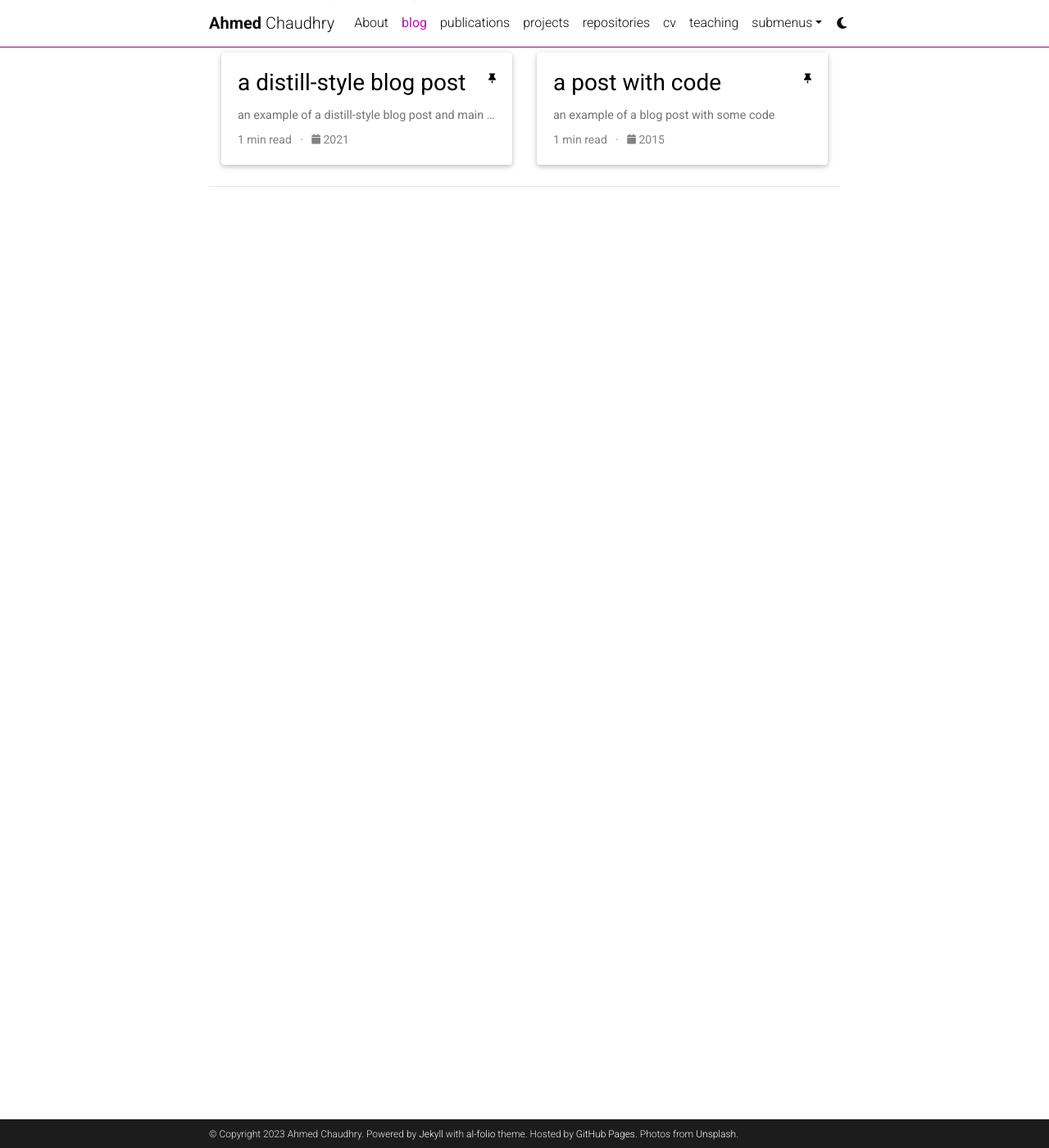
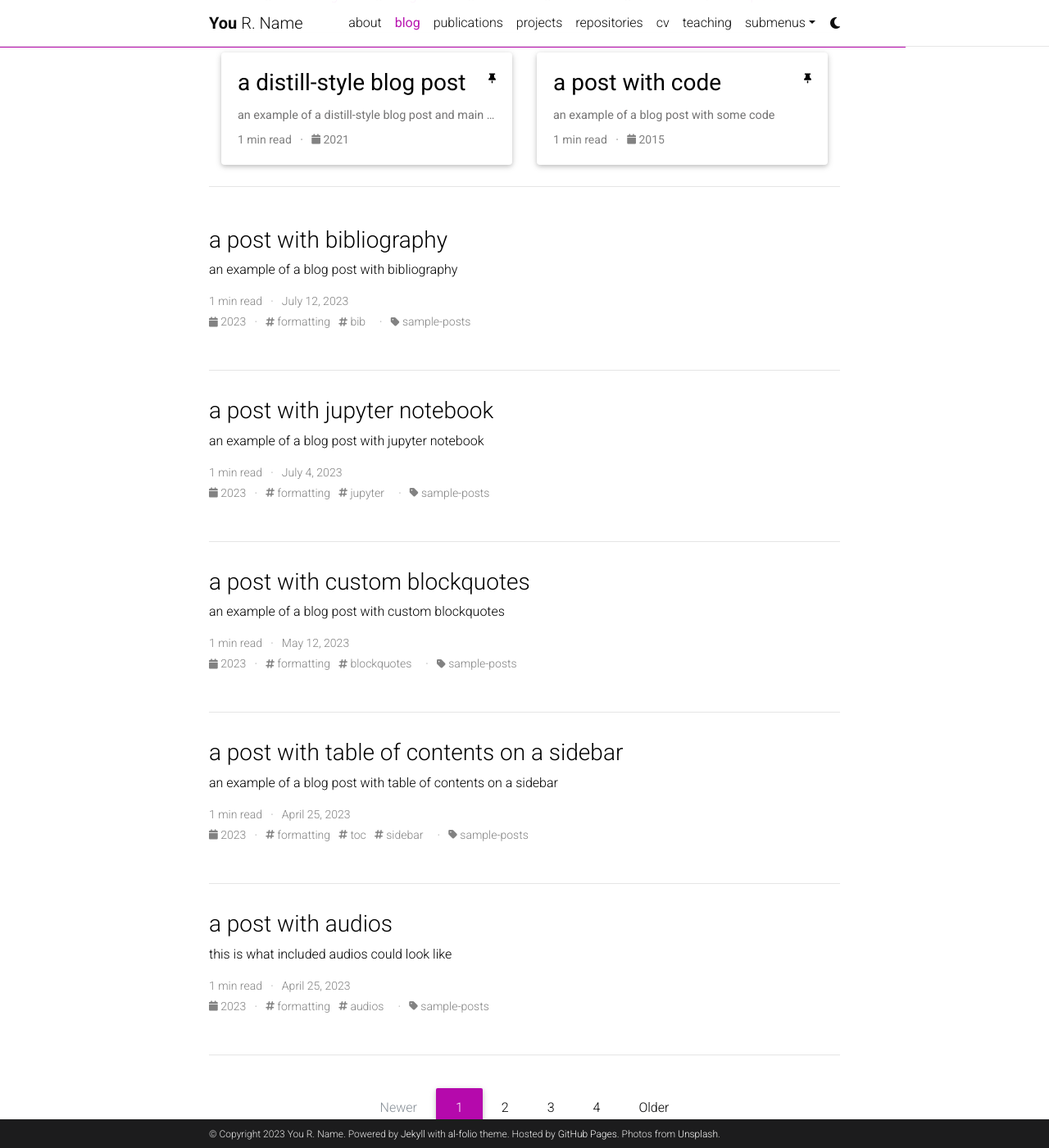
Before and after one commit to ahmedchaudhryy/ahmedchaudhryy.github.io, a Jekyll site: the page built from blog/index.html, in a window 1280 px wide and 1400 px high, scrolled down 385 px. Shown: the whole window at 82% size. Built offline with Jekyll 4.4.1, drawn with Linux system fonts in a browser that asks for light colours; the list of posts is cut into pages by our own code; comment, search, counter and statistics services are not loaded; a style sheet for code colours, icons or effects is not loaded.

Commit message:
chore(template): merge template changes :up:

```diff
--- a/_config.yml
+++ b/_config.yml
@@ -3,10 +3,10 @@
 # -----------------------------------------------------------------------------
 
 title: blank # the website title (if blank, full name will be used instead)
-first_name: Ahmed
-middle_name:
-last_name: Chaudhry
-email: ahmed.ch@ou.edu
+first_name: You
+middle_name: R.
+last_name: Name
+email: you@example.com
 description: > # the ">" symbol means to ignore newlines until "footer_text:"
   A simple, whitespace theme for academics. Based on [*folio](https://github.com/bogoli/-folio) design.
 footer_text: >
@@ -18,8 +18,8 @@ keywords: jekyll, jekyll-theme, academic-website, portfolio-website  # add your
 lang: en # the language of your site (for example: en, fr, cn, ru, etc.)
 icon: ⚛️  # the emoji used as the favicon (alternatively, provide image name in /assets/img/)
 
-url: https://ahmedchaudhryy.github.io
-#baseurl:
+url: https://alshedivat.github.io # the base hostname & protocol for your site
+baseurl: /al-folio # the subpath of your site, e.g. /blog/
 last_updated: false # set to true if you want to display last updated in the footer
 impressum_path:  # set to path to include impressum link in the footer, use the same path as permalink in a page, helps to conform with EU GDPR
 
@@ -45,7 +45,7 @@ repo_trophies:
 # will use title and url fields
 # Take a look to https://github.com/jekyll/jekyll-feed for more customization
 
-rss_icon: false
+rss_icon: true
 
 # -----------------------------------------------------------------------------
 # Layout
@@ -71,16 +71,16 @@ og_image: # The site-wide (default for all links) Open Graph preview image
 # Social integration
 # -----------------------------------------------------------------------------
 
-github_username: ahmedchaudhryy # your GitHub user name
+github_username: # your GitHub user name
 gitlab_username: # your GitLab user name
-twitter_username: ahmedch92 # your Twitter handle
+twitter_username: # your Twitter handle
 mastodon_username: # your mastodon instance+username in the format instance.tld/@username
-linkedin_username: ahmedch92 # your LinkedIn user name
+linkedin_username: # your LinkedIn user name
 telegram_username: # your Telegram user name
-scholar_userid: taGG11wAAAAJ # your Google Scholar ID
+scholar_userid: # your Google Scholar ID
 semanticscholar_id: # your Semantic Scholar ID
 whatsapp_number: # your WhatsApp number (full phone number in international format. Omit any zeroes, brackets, or dashes when adding the phone number in international format.)
-orcid_id: 0000-0002-8354-9650 # your ORCID ID
+orcid_id: # your ORCID ID
 medium_username: # your Medium username
 quora_username: # your Quora username
 publons_id: # your ID on Publons
@@ -107,7 +107,7 @@ discord_id: # your discord id (18-digit unique numerical identifier)
 zotero_username: # your zotero username
 
 contact_note: >
-  I can be reached at my email: ahmed.ch@ou.edu.
+  You can even add a little note about which of these is the best way to reach you.
 
 # -----------------------------------------------------------------------------
 # Analytics and search engine verification
@@ -130,10 +130,10 @@ permalink: /blog/:year/:title/
 
 # Pagination
 pagination:
-  enabled: false
+  enabled: true
 
 related_blog_posts:
-  enabled: false
+  enabled: true
   max_related: 5
 
 # Giscus comments (RECOMMENDED)
@@ -171,19 +171,19 @@ collections:
   news:
     defaults:
       layout: post
-    output: false
+    output: true
     permalink: /news/:path/
   projects:
-    output: false
+    output: true
     permalink: /projects/:path/
 
 announcements:
-  enabled: false
+  enabled: true
   scrollable: true # adds a vertical scroll bar if there are more than 3 news items
   limit: 5 # leave blank to include all the news in the `_news` folder
 
 latest_posts:
-  enabled: false
+  enabled: true
   scrollable: true # adds a vertical scroll bar if there are more than 3 new posts items
   limit: 3 # leave blank to include all the blog posts
 
@@ -274,8 +274,8 @@ display_categories: ['blockquotes'] # these categories will be displayed on the
 
 scholar:
 
-  last_name: [Chaudhry]
-  first_name: [Ahmed]
+  last_name: [Einstein]
+  first_name: [Albert, A.]
 
   style: apa
   locale: en
```
Also changed, not shown: _pages/about.md (+8 -6 lines).
